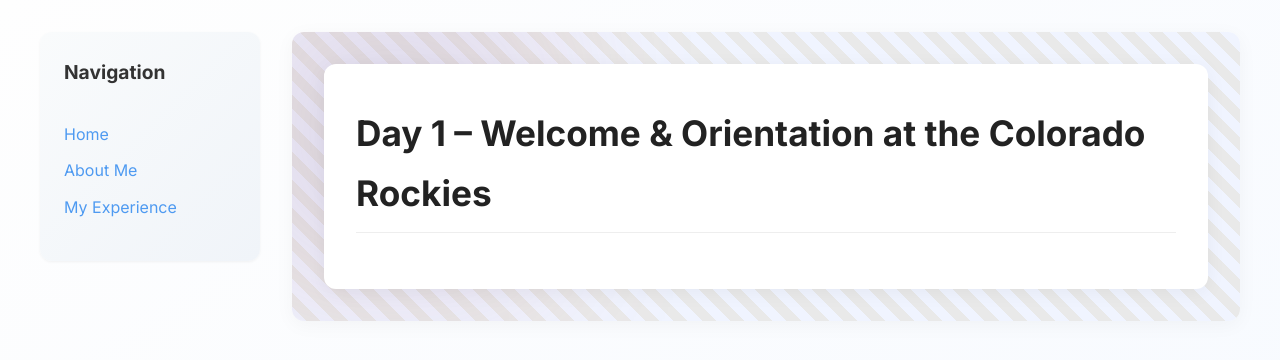
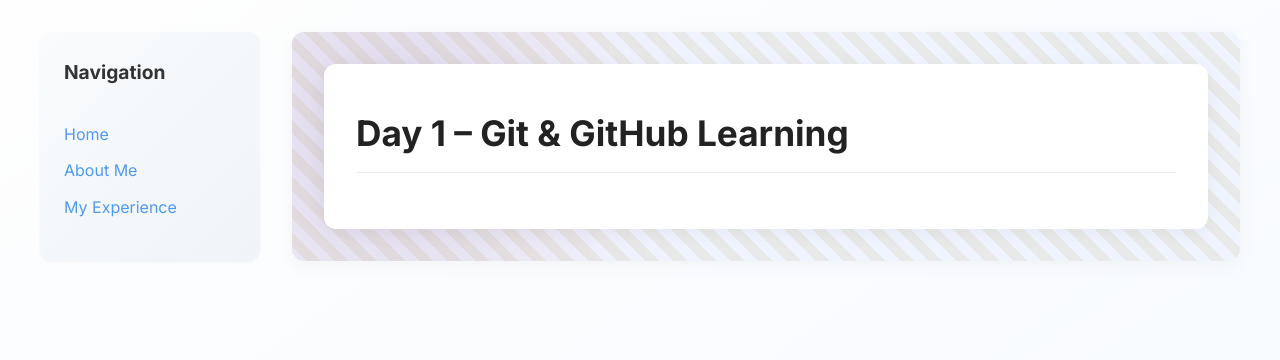
Before and after one commit to wagbeve/wagbeve.github.io, a Jekyll site: the page built from _posts/2025-06-23-day-1.md, in a window 1280 px wide. Shown: the top 360 px of the page. Built offline with Jekyll 4.4.1, drawn with Linux system fonts in a browser that asks for light colours; part of the change alters nothing that is shown.

Commit message:
Update 2025-06-23-day-1.md

```diff
--- a/_posts/2025-06-23-day-1.md
+++ b/_posts/2025-06-23-day-1.md
@@ -1,37 +1,17 @@
 ---
 layout: post
-title: "Day 1 – Welcome & Orientation at the Colorado Rockies"
+title: "Day 1 – Git & GitHub Learning"
 date: 2025-06-23
-author: Wisdom Agbeve
+author: Clyde Tandjong
 permalink: /day1.html
-tags: ["Orientation", "HR", "Data Analysis", "Season Tickets"]
-
-departments_interacted_with: |
-  - **Human Resources Team**: Met with Dallas Davis who led the welcome, provided badges, and introduced us to the company culture.
-  - **Ticketing Technology Team**: Worked with Becky Arrieta and Brenna Nelson on data cleanup and analysis related to season ticketing systems.
-  - **Organizational Leadership**: Attended an overview session with Dallas Davis about how the Rockies’ departments coordinate to deliver a great fan experience.
+tags: ["Git", "GitHub"]
 
 what_i_learned: |
-  Today I learned that behind every game is a complex operation that relies heavily on both people and technology.
-  From HR onboarding to detailed data management, each department plays a critical role.
-  The ticketing data cleanup session showed me the importance of clean, accurate data in supporting decisions and operations in sports organizations.
+  I learned what Git & GitHub was, it was a cool session!
 
-what_stood_out: |
-  What really stood out was the seamless integration of tradition and modern technology at the Rockies.
-  Walking through Coors Field gave me a sense of history and atmosphere, while the tech sessions revealed a forward-thinking approach to fan engagement and operational efficiency.
-  The genuine collaboration between departments surprised me — everyone was very approachable and clearly passionate about their roles.
+blockers: |
+  No blockers!
 
-work_done: |
-  I participated in setting up my work environment with the HR team, including badge and computer setup.
-  I toured the ballpark to get familiar with the venue and the environment where the work happens.
-  Later, I actively contributed to cleaning and analyzing ticketing data, learning the tools and workflows used by the tech team.
-
-questions_raised: |
-  I am curious about the specific software tools and data platforms the Rockies use for ticketing analytics.
-  How does the HR team support ongoing intern development beyond the onboarding day?
-  What metrics or KPIs does the team track to measure success in ticket sales and fan engagement?
-
-feedback_suggestions: |
-  The first day was very well-organized and welcoming. It would be helpful to include a brief technical overview of the main systems interns will work with, perhaps through a quick demo or walkthrough.
-  Also, providing a small FAQ document about daily schedules and common questions could help future interns prepare better.
+reflection: |
+  It was great learning about Git and GitHub, I thought it would be complicated, but it's actually pretty straightforward!
 ---
```
